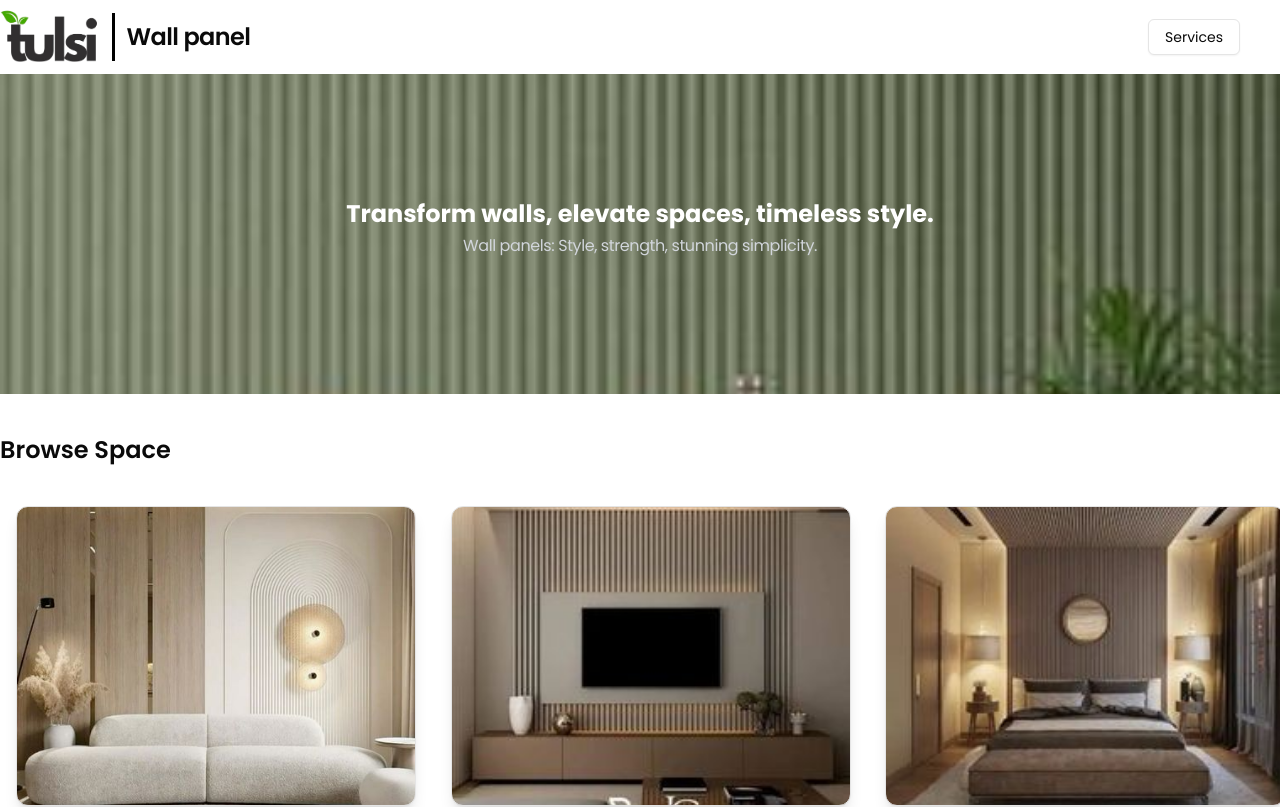
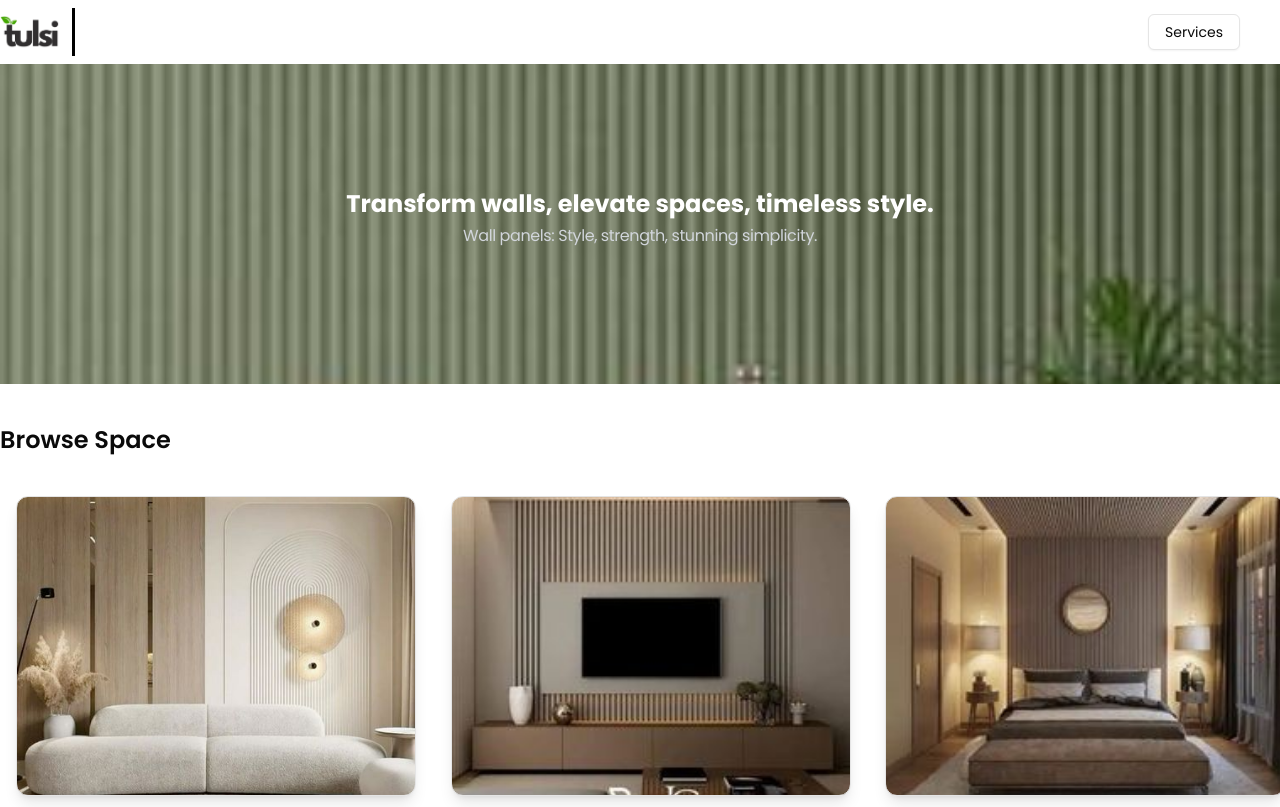
Before and after one commit to Abhiraunak/tulsi, a Next.js app: page /wallpanel in a window 1280 px wide. Shown: the top 807 px of the page. Built offline with nearby package versions, Linux system fonts and the light colour scheme.

Commit message:
Make the title thing generic

```diff
--- a/components/ProductAppbar.tsx
+++ b/components/ProductAppbar.tsx
@@ -1,20 +1,27 @@
 "use client"
-import Image from "next/image"
-import { Separator } from "./ui/separator"
-import { DropdownMenuCheckboxes } from "./DropdownMenuCheckboxes"
+import Image from "next/image";
+import { Separator } from "./ui/separator";
+import { DropdownMenuCheckboxes } from "./DropdownMenuCheckboxes";
+import Link from "next/link";
 
-export default function Page() {
+interface ProductAppbarProps{
+    heading : string;
+}
+
+export default function Page({heading}: ProductAppbarProps) {
     return (
         <div className='max-w-screen-xl mx-auto py-2 flex items-center justify-between'>
             <div className="nleft flex items-center">
-                <Image
-                    src={"/tulsi-logo1.png"}
-                    alt={"tulsi log"}
-                    height={20}
-                    width={100}
-                />
+                <Link href={"/"}>
+                    <Image
+                        src={"/tulsi-logo1.png"}
+                        alt={"tulsi log"}
+                        height={20}
+                        width={60}
+                    />
+                </Link>
                 <Separator orientation="vertical" className="h-12 w-[2.5px] bg-black ml-3" />
-                <h3 className="ml-3 text-2xl font-semibold leading-none tracking-tight">Wall panel</h3>
+                <h3 className="ml-3 text-2xl font-semibold leading-none tracking-tight">{heading}</h3>
             </div>
             <div className="mr-10">
                 <DropdownMenuCheckboxes />
```
